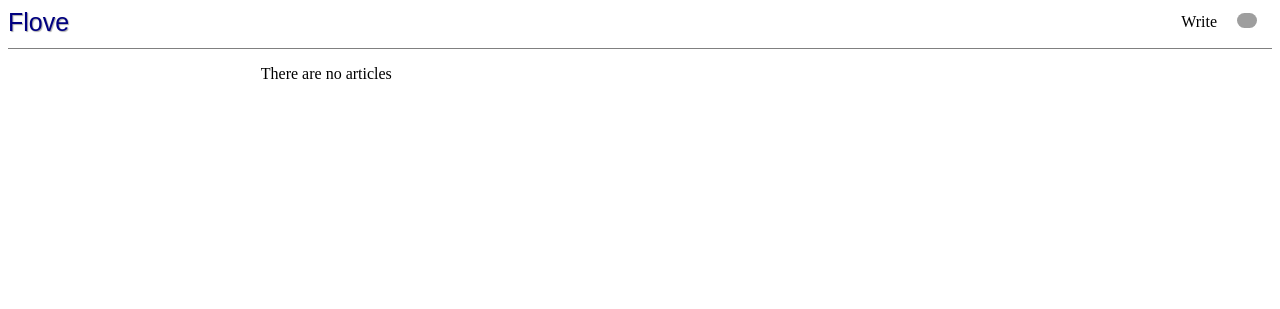
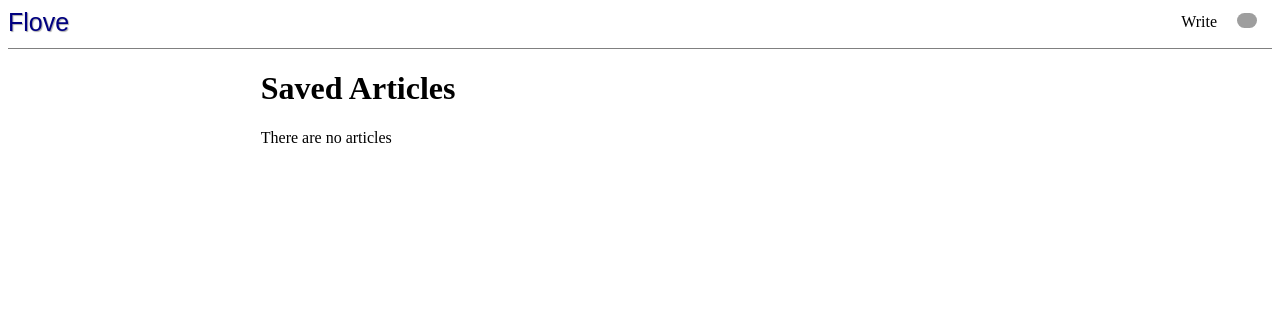
Before and after one commit to favour-olumese/flove_blog, a Django app: page /me/articles/saved in a window 1280 px wide. Shown: the top 309 px of the page. Run offline with Django 4.2, Linux system fonts and the light colour scheme; a user stored in the database is signed in; data comes from the database, SQL or seed files in the repository; data that the repository does not hold is empty; some web fonts are replaced; grey boxes are pictures that could not be loaded.

Commit message:
Worked on writers' saved articles
- Users can access the saved article page from the menu bar.
- Users yet to create a writer profile can also access this page but
  would definitely have no article for they cannot save any until they
  create one.

```diff
--- a/blog/templates/blog/article_list.html
+++ b/blog/templates/blog/article_list.html
@@ -2,7 +2,14 @@
 {% load app_tags %}
 
 {% block title %}
-    <title>Articles | Flove</title>
+    <!-- Alternate between title for saved articles and all articles. -->
+    {% url 'saved-articles' as saved_articles %}
+    <title>
+        {% if request.path == saved_articles %}
+        Saved
+        {% endif %}
+        Articles | Flove
+    </title>
 {% endblock %}
 
 {% block content %}
@@ -18,6 +25,12 @@
         to have full access to features.
     </span>
 </div>
+{% endif %}
+
+<!-- Displays when page queryset is the list of writer's saved articles -->
+{% url 'saved-articles' as saved_articles %}
+{% if request.path == saved_articles %}
+    <h1>Saved Articles</h1>
 {% endif %}
 
 {% for article in article_list %}
--- a/blog/templates/blog/base.html
+++ b/blog/templates/blog/base.html
@@ -81,6 +81,12 @@
                         <a href="{% url 'writer' user %}">
                             <li>My stories</li>
                         </a>
+
+                        <hr>
+
+                        <a href="{% url 'saved-articles' %}">
+                            <li>Saved stories</li>
+                        </a>
                     {% endif %}
 
                     <hr>
--- a/blog/views.py
+++ b/blog/views.py
@@ -96,14 +96,28 @@ class ArticleListView(ListView):
     queryset = Article.objects.filter(article_status='p')
 
     def get_queryset(self, **kwargs):
+        """Handles query set for both all articles and viewing saved articles.
+
+        - If request is for all articles, it displays all public articles,
+        else, if it is for saved articles, articles saved by
+        requesting user are displayed
+        - To access saved articles, user must be logged in. This is handled
+        in the urls.py file
+        """
         queryset = super().get_queryset()
 
         current_url = self.request.path
         if current_url == reverse('articles'):
             queryset = queryset
+
+        # Queryset for saved articles
         elif current_url == reverse('saved-articles'):
-            # Queryset for saved articles
-            queryset = Writer.objects.get(id=self.request.user.writer.id).saved_articles.all()
+
+            # Check if users has created their writer profile.
+            if hasattr(self.request.user, 'writer'):
+                queryset = Writer.objects.get(id=self.request.user.writer.id).saved_articles.all()
+            else:
+                return
 
         return queryset
 
```
